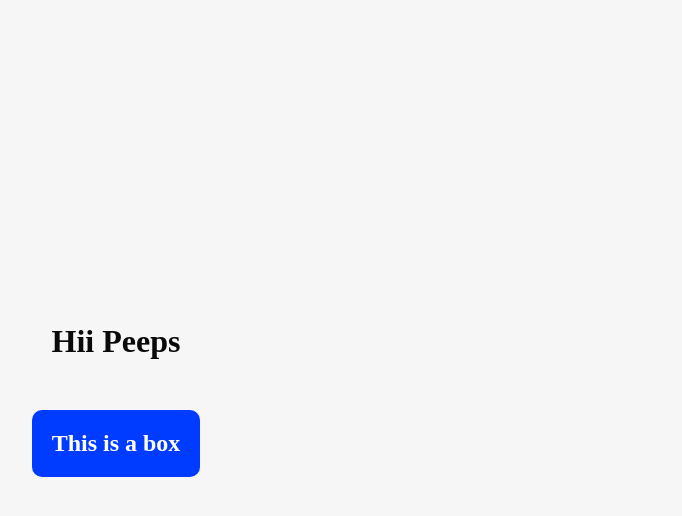
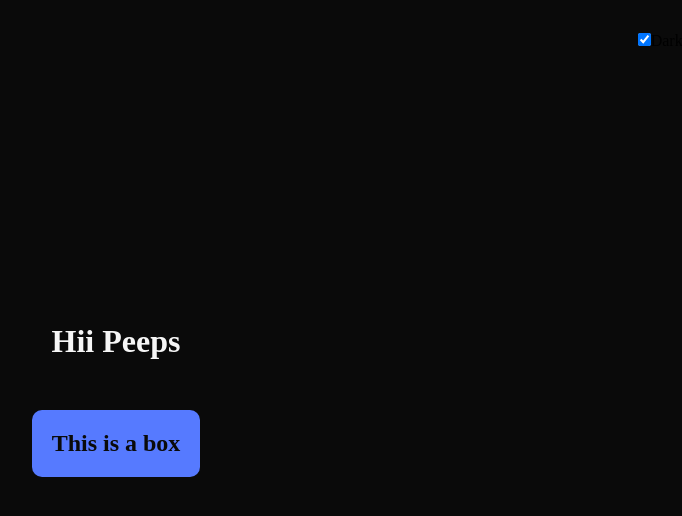
Before and after one commit to irekponor/Toggle-light-dark-, a React (Vite) app: page / in a window 1280 px wide. Shown: the top 516 px of the page, without its empty margins (524-1206 px from the left). Built offline with nearby package versions, Linux system fonts and the light colour scheme.

Commit message:
dark toggle

```diff
--- a/src/App.tsx
+++ b/src/App.tsx
@@ -1,11 +1,13 @@
 import { useState } from "react";
 import "./App.css";
+import Toggle from "./components/Toggle";
 
 const App = () => {
-  const [isDark, setIsDark] = useState(false);
+  const [isDark, setIsDark] = useState(true);
 
   return (
     <div className="App" data-theme={isDark ? "dark" : "light"}>
+      <Toggle isChecked={isDark} handleChange={() => setIsDark(!isDark)} />
       <h1 className="title">Hii Peeps</h1>
       <div className="box">
         <h2>This is a box</h2>
--- a/src/components/Toggle.css
+++ b/src/components/Toggle.css
@@ -0,0 +1,5 @@
+.toggle-container{
+    position: absolute;
+    top: 2em;
+    right: 2em;
+}
--- a/src/components/Toggle.tsx
+++ b/src/components/Toggle.tsx
@@ -0,0 +1,20 @@
+import "./Toggle.css";
+
+const Toggle = ({ handleChange, isChecked }) => {
+  return (
+    <div>
+      <div className="toggle-container">
+        <input
+          type="checkbox"
+          className="toggle"
+          id="check"
+          onChange={handleChange}
+          checked={isChecked}
+        />
+        <label htmlFor="check">Dark Mode</label>
+      </div>
+    </div>
+  );
+};
+
+export default Toggle;
```
